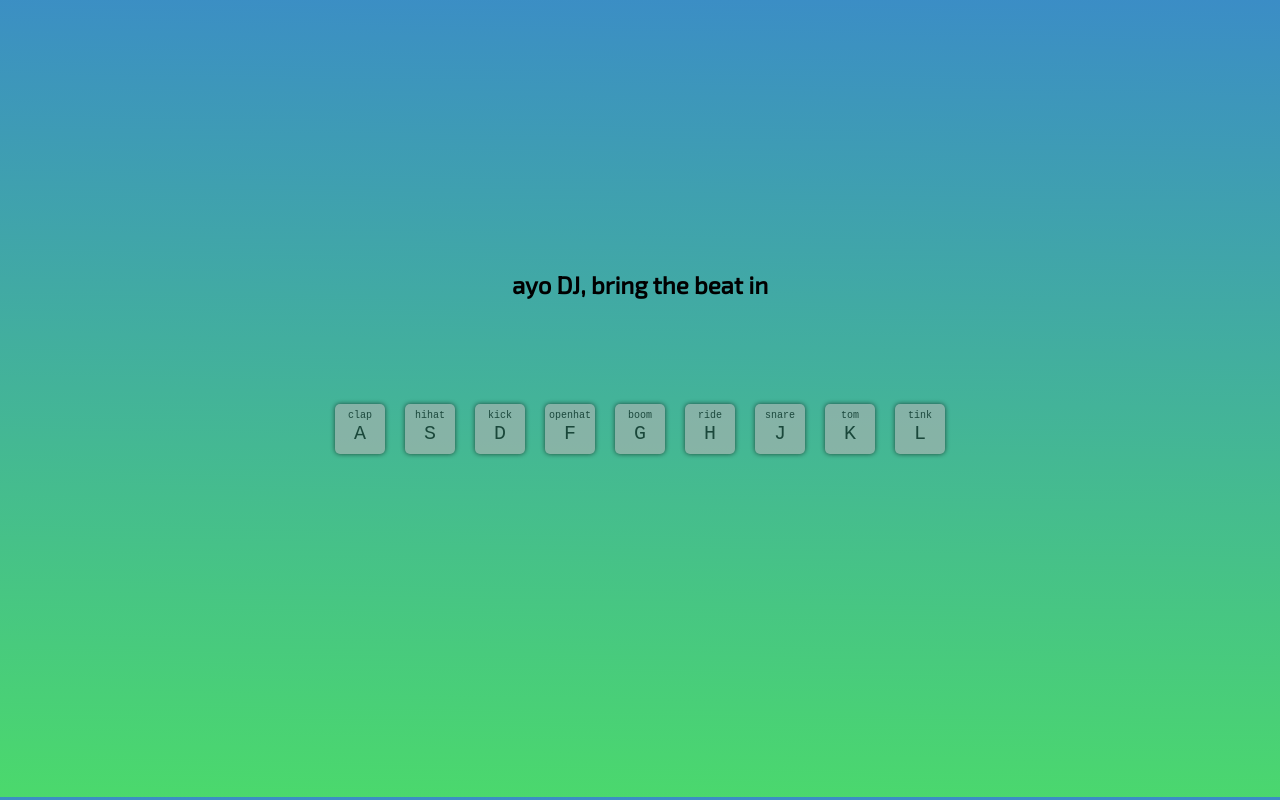
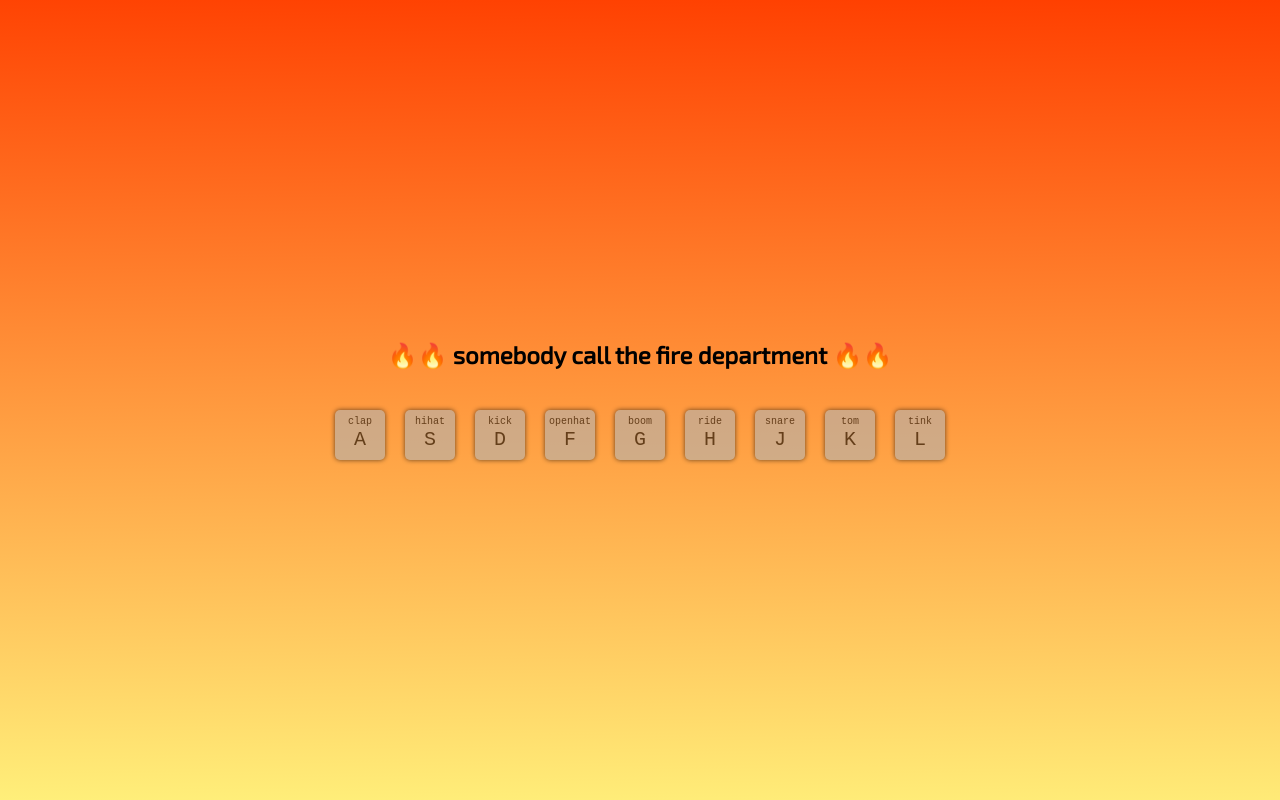
Before and after one commit to aplennie/JS30, a plain HTML site: page Day1/index.html in a window 1280 px wide. Drawn offline with Linux system fonts and the light colour scheme.

Commit message:
updated style again

```diff
--- a/Day1/index.html
+++ b/Day1/index.html
@@ -8,7 +8,7 @@
   </head>
   <body>
     <div class="center-content">
-      <h2>ayo DJ, bring the beat in</h2>
+      <h2> 🔥🔥 somebody call the fire department 🔥🔥 </h2>
       <div class="keys-container">
         <div data-key="65" class="key">
           <span class="label">clap</span>
--- a/Day1/style.css
+++ b/Day1/style.css
@@ -1,12 +1,13 @@
 h2 {
   text-align: center;
-  position: relative;
-  top: 250px;
   font-family: 'Exo 2', sans-serif;
+  margin-bottom: 20px;
 }
 
-body {
-  background-image: linear-gradient(181deg, #3b8dc6, #4bd96c);
+body,html {
+  background-image: linear-gradient(181deg, #ff3f00, #ffef7a);
+  margin: 0;
+  padding: 0;
 }
 
 kbd {
@@ -15,11 +16,19 @@ kbd {
 }
 
 
-.keys-container {
-  height: 90vh;
+.center-content {
   display: flex;
+  flex-direction: column;
+  min-height: 100vh;
   align-items: center;
   justify-content: center;
+
+}
+
+
+.keys-container {
+  display: flex;
+  padding: 20px;
 
 }
 
@@ -33,9 +42,6 @@ kbd {
   border-radius: 5px;
   text-align: center;
   box-shadow: 0 0 5px #000000;
-  /* display: flex;
-  align-items: center;
-  justify-content: center; */
   transition: all 0.07s ease;
 }
 
```
